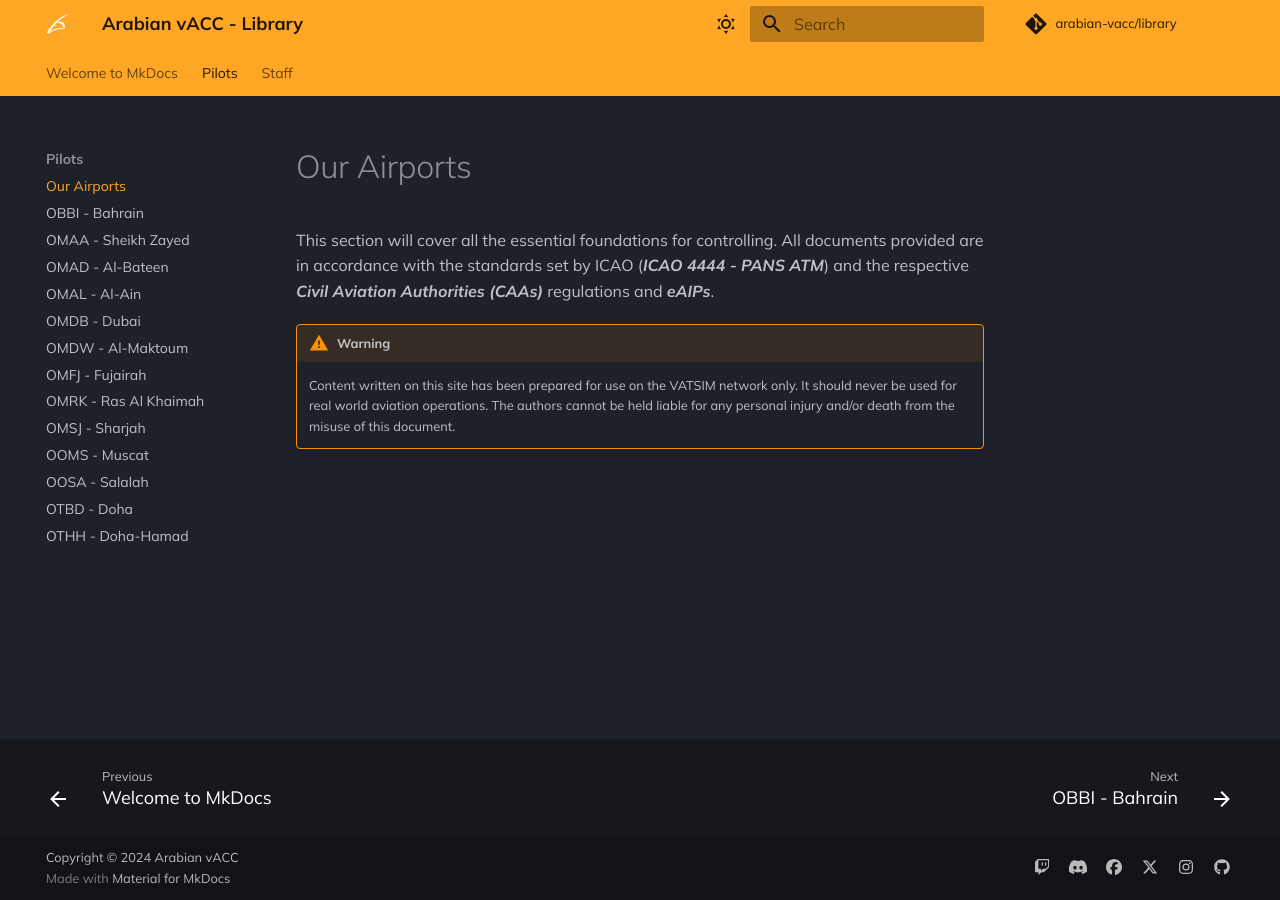
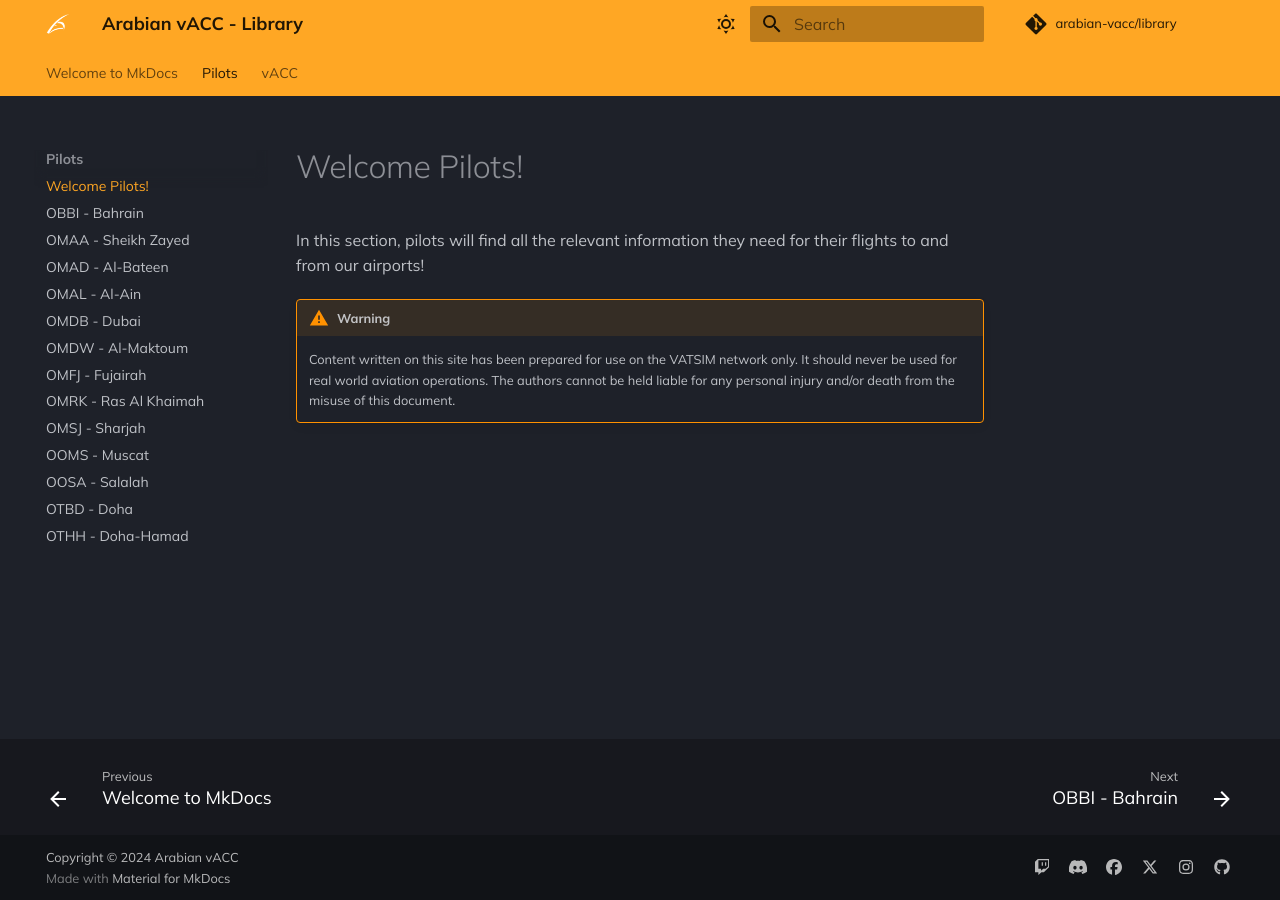
Before and after one commit to dsolesvik/library, an MkDocs documentation site: the page built from docs/pilots/index.md, in a window 1280 px wide. Built offline with MkDocs 1.6.1 and Material for MkDocs 9.7.7, drawn with Linux system fonts in a browser that asks for light colours; some web fonts are replaced; comment, search, counter and statistics services are not loaded.

Commit message:
Staff Team + Join Us Pages

```diff
--- a/docs/pilots/index.md
+++ b/docs/pilots/index.md
@@ -1,8 +1,8 @@
 ---
-  title: Our Airports
+  title: Welcome Pilots!
 
 ---
-This section will cover all the essential foundations for controlling. All documents provided are in accordance with the standards set by ICAO (***ICAO 4444 - PANS ATM***) and the respective ***Civil Aviation Authorities (CAAs)*** regulations and ***eAIPs***.
+In this section, pilots will find all the relevant information they need for their flights to and from our airports!
 
 !!! Warning
 
--- a/docs/staff/index.md
+++ b/docs/vACC/staff_team.md
@@ -1,5 +1,5 @@
 ---
-  title: Staff Team
+  title: Meet the Team
 
 ---
 # vACC Leadership
```
Also changed, not shown: other parts of docs/vACC/staff_team.md (+1 -1 lines), docs/vACC/index.md (added, +14 -0 lines), docs/vACC/join_us.md (added, +57 -0 lines), docs/.pages, docs/pilots/.pages, docs/vACC/.pages (renamed from docs/staff/.pages), docs/vACC/image.png (added), docs/vACC/img/TextLogoWHITE.png (added), docs/vACC/img/mena_support.png (added), docs/vACC/img/myVATSIM_example.png (added).
